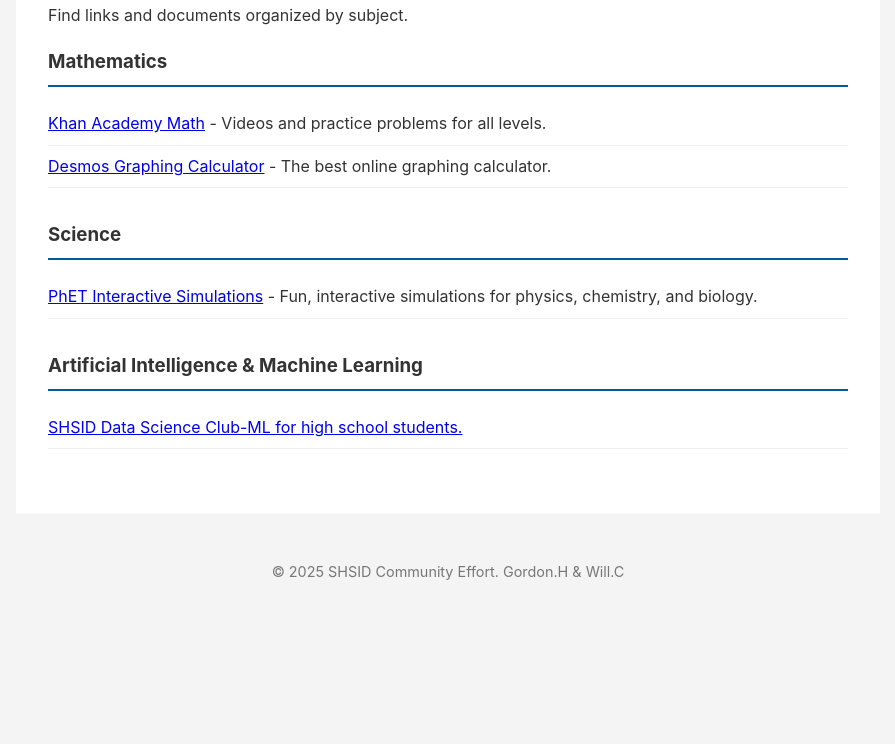
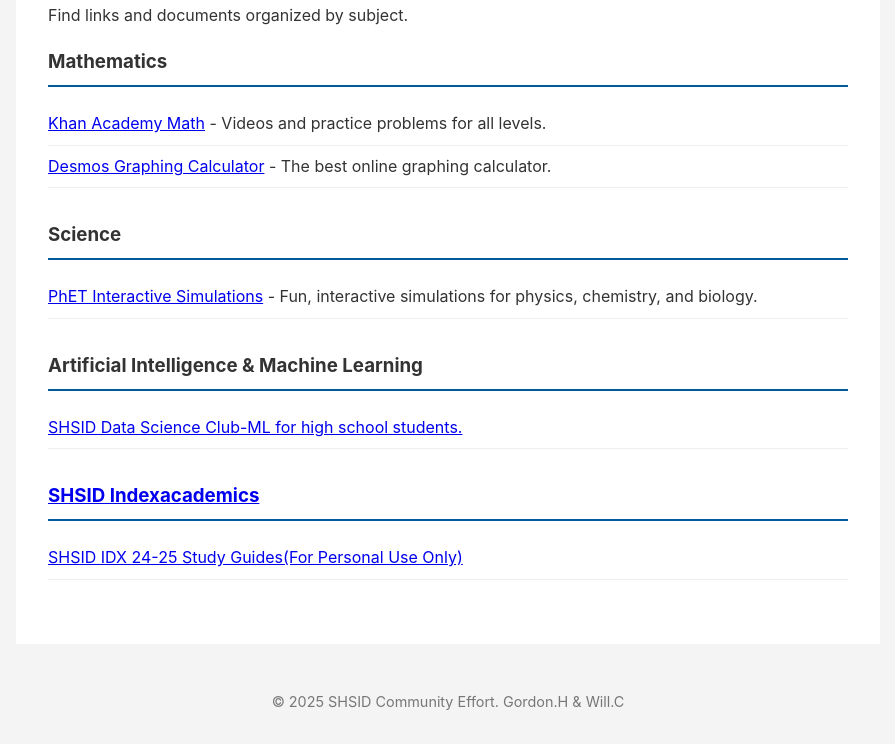
Before and after one commit to Ziqian-Huang0607/SHSID_Resources, a website built with Vite: page resources.html in a window 1280 px wide. Shown: the part 355-1099 px from the top of the page, without its empty margins (192-1087 px from the left). Before the commit the page ends 968 px from the top, so only its background shows below. Built offline with nearby package versions, Linux system fonts and the light colour scheme.

Commit message:
Update resources.html

```diff
--- a/resources.html
+++ b/resources.html
@@ -47,6 +47,12 @@
                 <li><a href="https://github.com/SHSID-Data-science-Club/Highschool_ML_Course" target="_blank">SHSID Data Science Club-ML for high school students.</li>
             </ul>
         </section>
+                <section class="resource-section">
+            <h3>SHSID Indexacademics</h3>
+            <ul class="resource-list">
+                <li><a href="https://file.garden/aJSHHExjjB1KFGN6/SHSID%20ARC/G9%20Content" target="_blank">SHSID IDX 24-25 Study Guides(For Personal Use Only)</li>
+            </ul>
+        </section>
     </main>
     <a href="#" class="back-to-top" aria-label="Back to top">↑</a>
     <footer>
```
